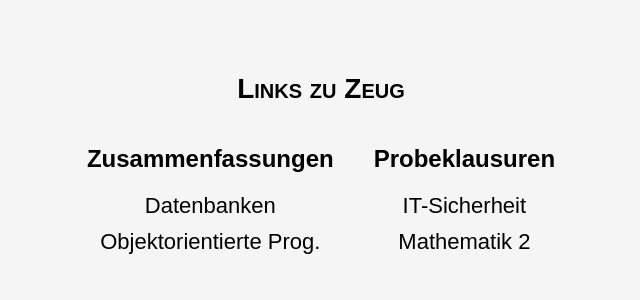
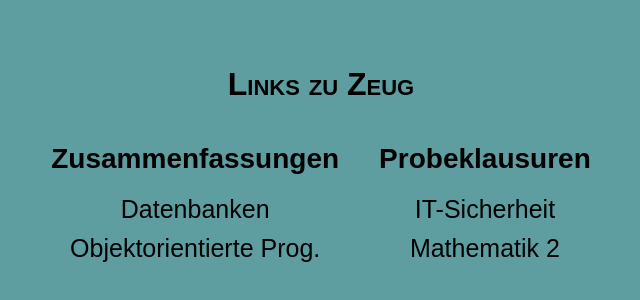
Before and after one commit to ArchdragonPeak/ArchdragonPeak.github.io, a plain HTML site: page index.html in a window 1280 px wide. Shown: the part 236-536 px from the top of the page, without its empty margins (319-959 px from the left). Drawn offline with Linux system fonts and the light colour scheme.

Commit message:
small css fix

```diff
--- a/index.html
+++ b/index.html
@@ -8,17 +8,17 @@
 </head>
 <body>
     <div class="links-container">
-        <a id="main-title">Links zu Zeug</a>
+        <a class="column-title" id="main-title" >Links zu Zeug</a>
         <div class="columns">
             <div class="column">
                 <div class="column-title">Zusammenfassungen</div>
-                <a href="/db_zusammenfassung.html">Datenbanken</a>
-                <a href="/oop_zusammenfassung.html">Objektorientierte Prog.</a>
+                <a class="link" href="/db_zusammenfassung.html">Datenbanken</a>
+                <a class="link" href="/oop_zusammenfassung.html">Objektorientierte Prog.</a>
             </div>
             <div class="column">
                 <div class="column-title">Probeklausuren</div>
-                <a href="/its-probeklausur.html">IT-Sicherheit</a>
-                <a href="/mathe2-probe.html">Mathematik 2</a>
+                <a class="link" href="/its-probeklausur.html">IT-Sicherheit</a>
+                <a class="link" href="/mathe2-probe.html">Mathematik 2</a>
             </div>
         </div>
     </div>
--- a/style.css
+++ b/style.css
@@ -1,5 +1,5 @@
 body {
-    background-color: whitesmoke;
+    background-color: cadetblue;
     display: flex;
     justify-content: center;
     align-items: center;
@@ -27,19 +27,19 @@ a {
     margin: 10px 0;
     text-decoration: none;
     color: black;
-    font-size: 22px;
+    font-size: 25px;
 }
-a:hover {
-    color: #0056b3;
+.link:hover {
+    color: white;
 }
 #main-title {
     font-weight: bold;
     font-variant: small-caps;
     padding-bottom: 10px;
-    font-size: 28px;
+    font-size: 32px;
 }
 .column-title {
     font-weight: bold;
     padding-bottom: 10px;
-    font-size: 24px;
+    font-size: 28px;
 }
```
